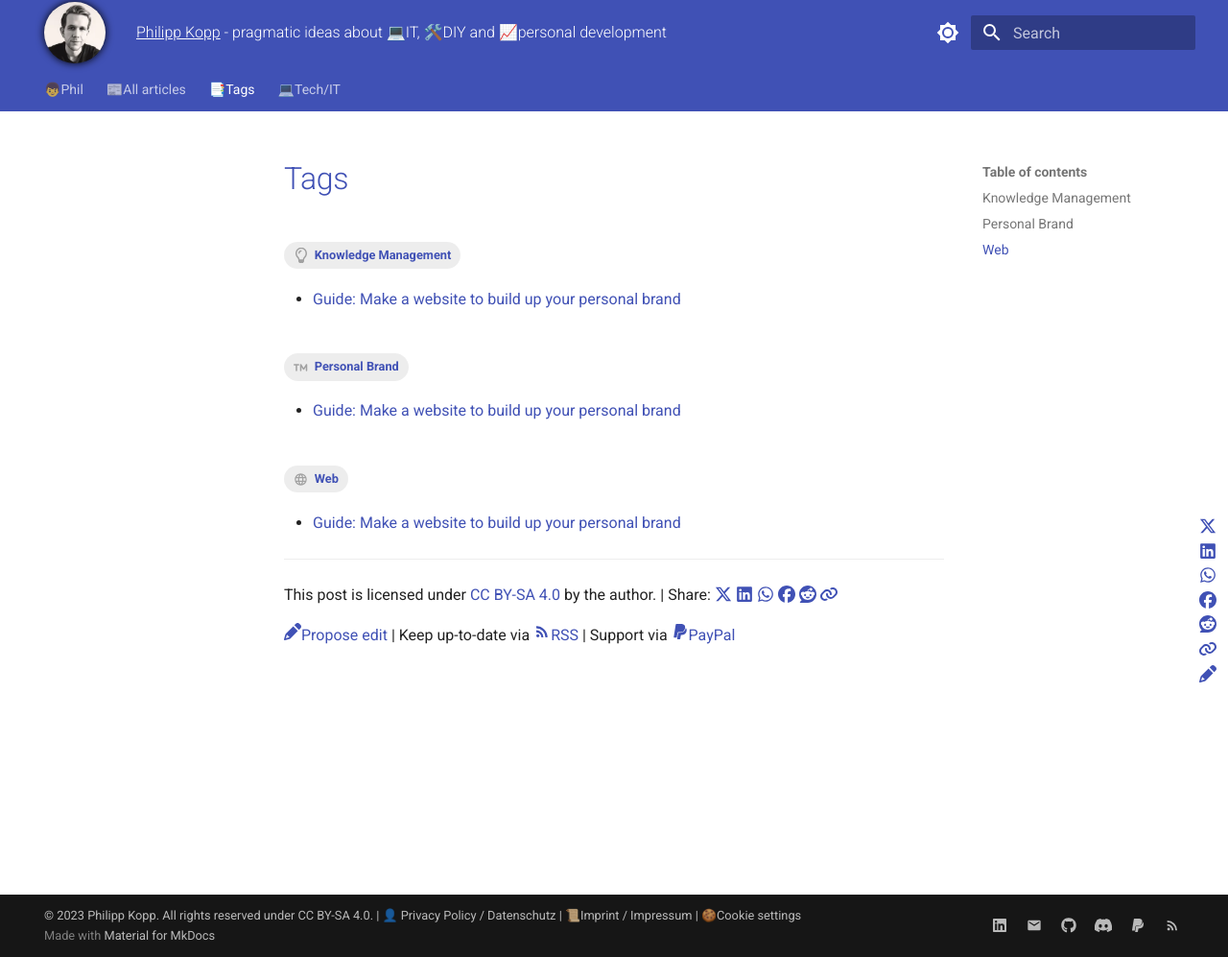
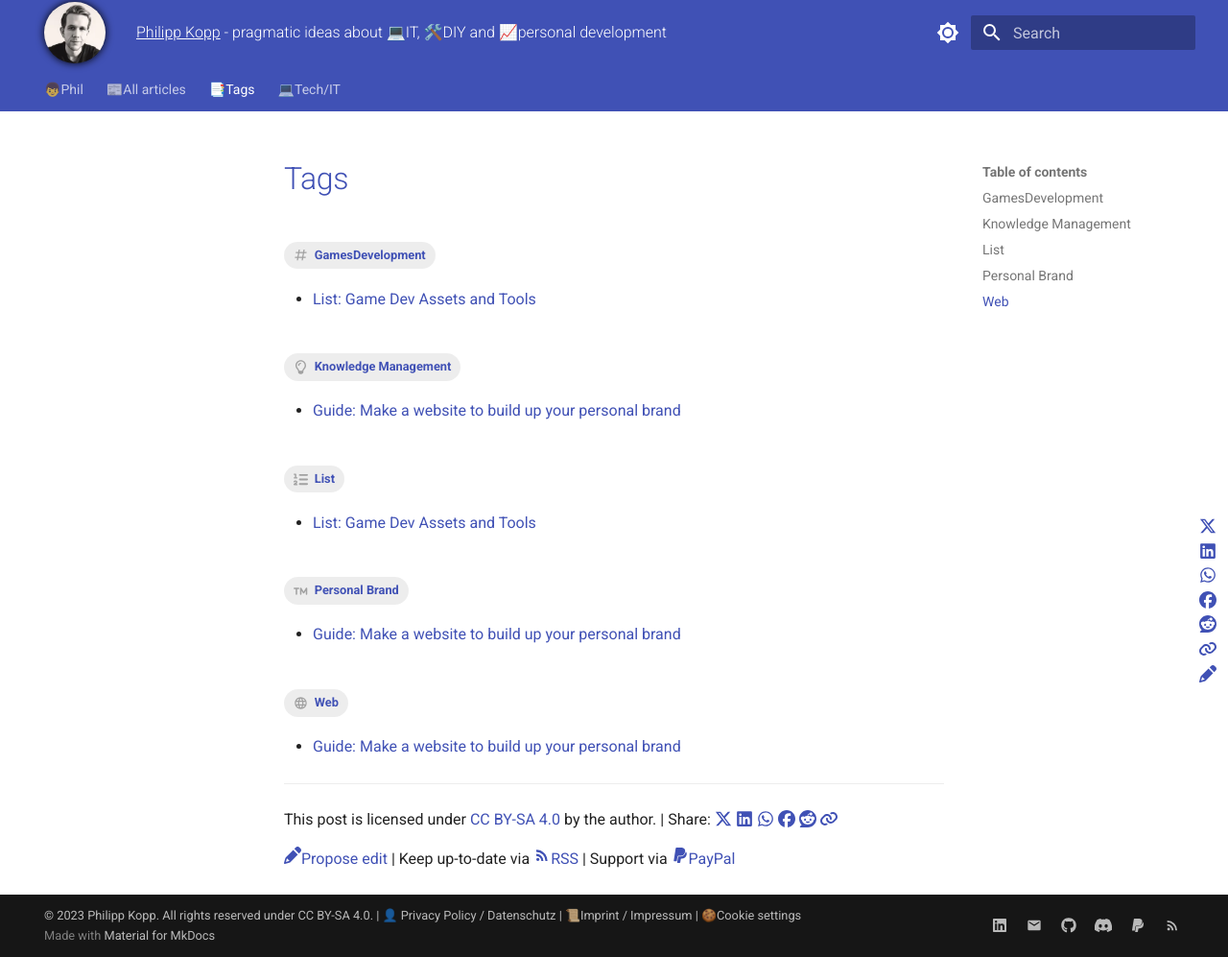
Before and after one commit to phil-m-kopp/phil-m-kopp.github.io, an MkDocs documentation site: the page built from docs/tags.md, in a window 1280 px wide and 997 px high. Shown: the whole window at 96% size. Built offline with MkDocs 1.6.1 and Material for MkDocs 9.7.7, drawn with Linux system fonts in a browser that asks for light colours; comment, search, counter and statistics services are not loaded; some of the changed lines change nothing that is shown.

Commit message:
List: Game Dev Assets and Tools

```diff
--- /dev/null
+++ b/docs/articles/posts/diy/list-game-dev-assets-tools/list-game-dev-assets-tools.md
@@ -0,0 +1,179 @@
+---
+title: "List: Game Dev Assets and Tools"
+date: 2024-01-03
+updated: 2024-01-03
+tags:
+  - List
+  - GamesDevelopment
+categories:
+  - DIY
+description: Game dev assets and tools (mostly open source game / free)
+comments: true
+---
+
+Game dev assets and tools (mostly open source game / free)
+
+<!--more-->
+
+## Graphics
+
+### Assets
+
+#### Everything
+
+- https://opengameart.org/: Everything
+- https://kenney.nl/: Everything
+
+#### Icons
+
+- https://game-icons.net/: Icons (Game & UI)
+- https://remixicon.com/: Icons (UI)
+
+#### Stock images
+
+- https://www.freepik.com/: Stock Photos, vectors & videos
+- https://pixabay.com/: Stock Photos, vectors & videos
+
+#### 3D models
+
+- https://www.turbosquid.com/: 3D models
+- https://polyhaven.com/: 3D models
+- https://sketchfab.com/: 3D models
+- https://poly.pizza/: 3d models (low poly)
+- https://github.com/Miziziziz/Retro3DGraphicsCollection: 3D models (retro)
+
+#### Textures & materials
+
+- https://3dtextures.me/: PBR materials, HDRIs & 3d models
+- https://ambientcg.com/: PBR materials & HDRIs
+- https://freepbr.com/: PBR materials
+- https://soundimage.org/images-home-page/: Textures
+- https://content.minetest.net/: Textures (Minecraft style)
+
+### Tools
+
+#### 2D Editing / creation
+
+- Raster:
+	- https://www.gimp.org/
+	- https://www.getpaint.net/index.html
+- Vector:
+	- https://inkscape.org/de/
+- Pixel:
+	- https://orama-interactive.itch.io/pixelorama
+	- https://www.aseprite.org/ (paid)
+- Conversion:
+	- https://converseen.fasterland.net/
+
+#### 2D Generation
+
+- General
+	- https://stablediffusionweb.com/
+	- https://github.com/AUTOMATIC1111/stable-diffusion-webui
+- Maps:
+	- https://watabou.github.io/#
+
+#### 2D Game asset work
+
+- Sprite cutter:
+	- https://ezgif.com/sprite-cutter
+	- https://yeoji.github.io/spritesheet-cutter/
+- Sprite unpacker:
+	- https://github.com/ForkandBeard/Alferd-Spritesheet-Unpacker
+- Pixel art scaling:
+	- https://github.com/Hawkynt/2dimagefilter
+- Pixel art conversion:
+	- https://captain4lk.itch.io/slk-img2pixel
+	- https://kronbits.itch.io/pixatool (paid)
+	- https://deakcor.itch.io/pixelover (paid)
+	- https://makham.itch.io/pixel-composer (paid)
+-  Maps:
+	- https://deepnight.itch.io/tabletop-rpg-map-editor
+
+#### 3D Modeling
+
+- General:
+	- https://www.blender.org/
+- Low poly:
+	- https://www.blockbench.net/
+	- https://johanpeitz.itch.io/picocad (paid)
+	- https://prominent.itch.io/crocotile3d (paid)
+	- https://kenney.itch.io/assetforge (paid)
+- Voxel:
+	- [MagicaVoxel](https://ephtracy.github.io/)
+	- https://www.voxedit.io/
+	- https://www.megavoxels.com/
+	- https://kenney.nl/tools/kenney-shape?kenshape/ (paid)
+- Pose:
+	- https://posemy.art/
+	- https://justsketch.me/
+	- https://webapp.magicposer.com/
+
+#### Textures
+
+- PBR materials:
+	- https://rodzilla.itch.io/material-maker
+	- https://boundingboxsoftware.com/materialize/
+	- https://azagaya.itch.io/laigter (2D focus)
+
+## Audio
+
+### Assets
+
+#### Sounds
+
+- https://freesound.org/: Sounds (& music)
+- https://www.zapsplat.com/: Sounds (& music)
+- https://pixabay.com/: Sounds (& music)
+- https://sampleswap.com/: Sounds (& music)
+
+- https://99sounds.org/: Sounds
+- https://kenney.nl/: Sounds (games)
+- https://sonniss.com/gameaudiogdc/: Sounds (games)
+- https://www.freetousesounds.com/: Sounds (environmental)
+- https://gamesounds.xyz/: Sounds (games)
+- https://sound-effects.bbcrewind.co.uk/: Sounds (non-commercial, personal or research purposes)
+
+#### Music
+
+- https://soundimage.org/: Music (& sounds)
+- https://filmmusic.io/: Music (& sounds)
+- https://www.darrencurtismusic.com/: Music
+
+### Tools
+
+#### Editing
+
+- General
+	- https://www.audacityteam.org/
+- Conversion
+	- https://lame.sourceforge.io/
+
+#### Creation
+
+- Chiptune:
+	- https://sfbgames.itch.io/chiptone
+	- https://pixwlk.itch.io/petaporon
+- NES:
+	- https://bleubleu.itch.io/famistudio
+
+#### Generation
+
+- Voice:
+	- https://github.com/coqui-ai/tts
+
+## Design
+
+### Tools
+
+- Project management (game/art specific):
+	- https://www.articy.com/ (personal use: free)
+	- https://hacknplan.com/ (personal use: free)
+
+### Guides
+
+- Programming:
+	- https://gameprogrammingpatterns.com/contents.html
+
+- AI:
+	- http://www.gameaipro.com/
--- a/mkdocs.yml
+++ b/mkdocs.yml
@@ -66,6 +66,7 @@
       FoodAndCooking: material/food-apple-outline
       ArtAndCraft: fontawesome/solid/scissors
       HomeImprovement: material/hammer-screwdriver
+      List: fontawesome/solid/list-ol
 
 extra_javascript:
   - https://unpkg.com/tablesort@5.3.0/dist/tablesort.min.js
@@ -133,6 +134,7 @@
     DIY: DIY
     Personal Development: PersonalDevelopment
     Guide: Guide
+    List: List
     Personal Brand: PersonalBrand
     QA: QA
     Knowledge Management: KnowledgeManagement
```
Also changed, not shown: 1 other file.
